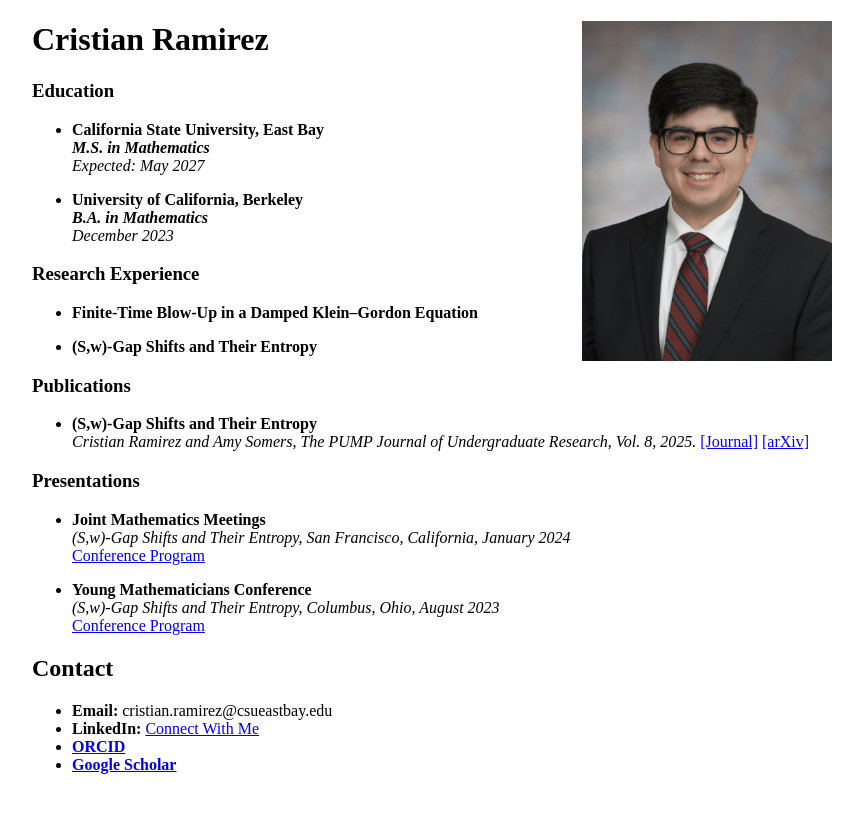
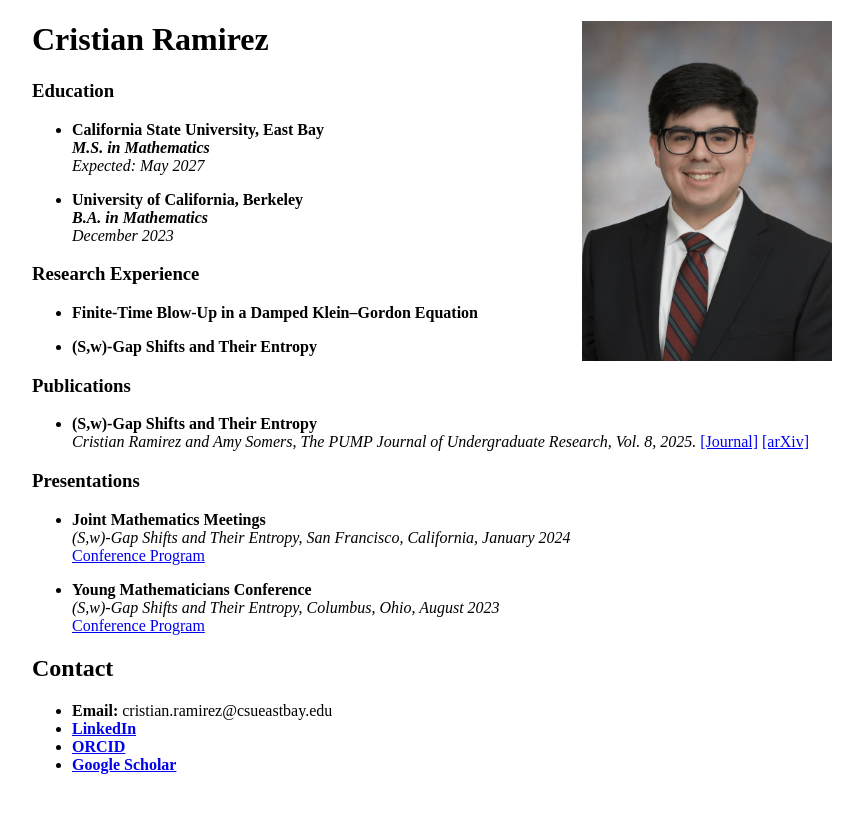
Before and after one commit to ramirez-cristian/ramirez-cristian.github.io, a Jekyll site: the page built from index.md, in a window 1280 px wide. Shown: the top 813 px of the page, without its empty margins (208-1071 px from the left). Built offline with Jekyll 4.4.1, drawn with Linux system fonts in a browser that asks for light colours.

Commit message:
Fix LinkedIn link formatting in index.md

```diff
--- a/index.md
+++ b/index.md
@@ -48,6 +48,6 @@ layout: default
 ## Contact
 
 - **Email:** cristian.ramirez@csueastbay.edu
-- **LinkedIn:** [Connect With Me](https://www.linkedin.com/in/cristian-ramirez-/)
+- [**LinkedIn**](https://www.linkedin.com/in/cristian-ramirez-/)
 - [**ORCID**](https://orcid.org/0009-0003-6270-6834)
 - [**Google Scholar**](https://scholar.google.com/citations?user=YN3qWKUAAAAJ&hl=en)
```
